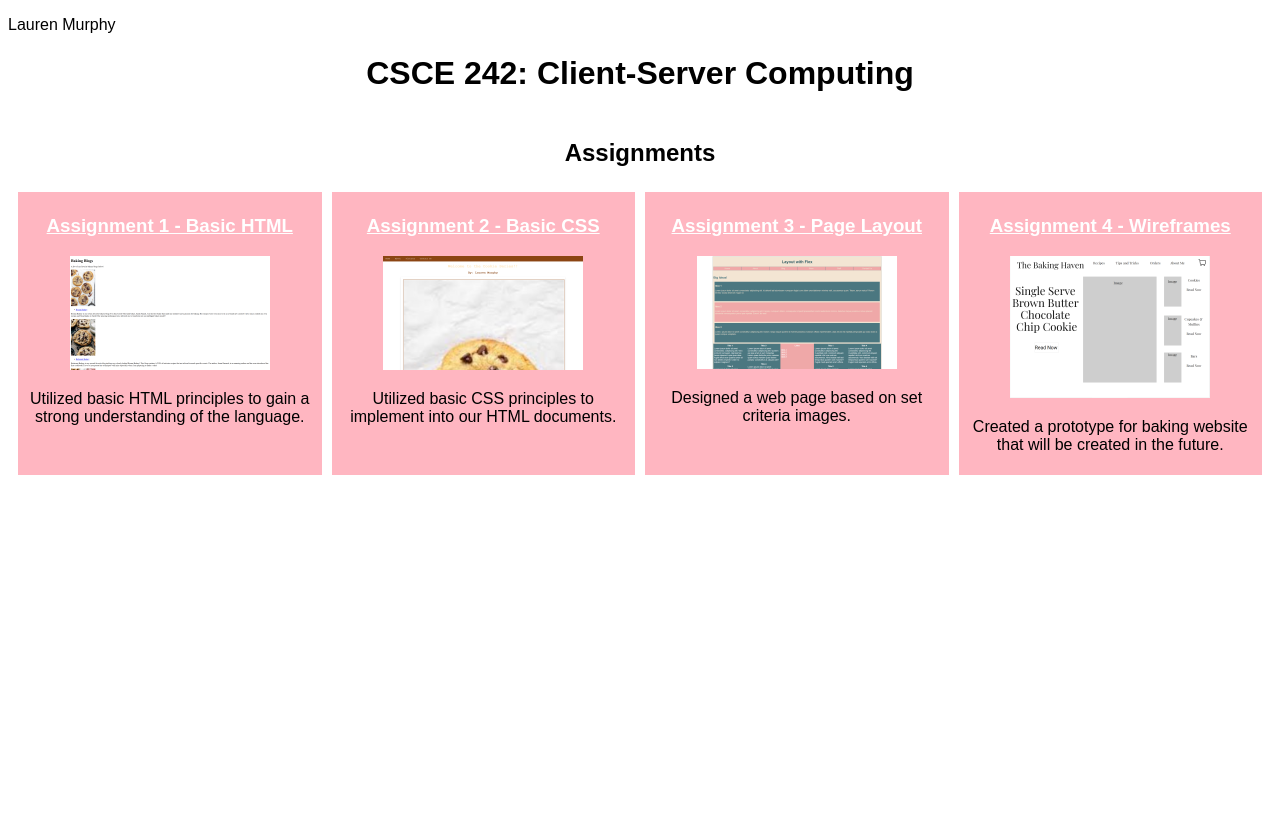
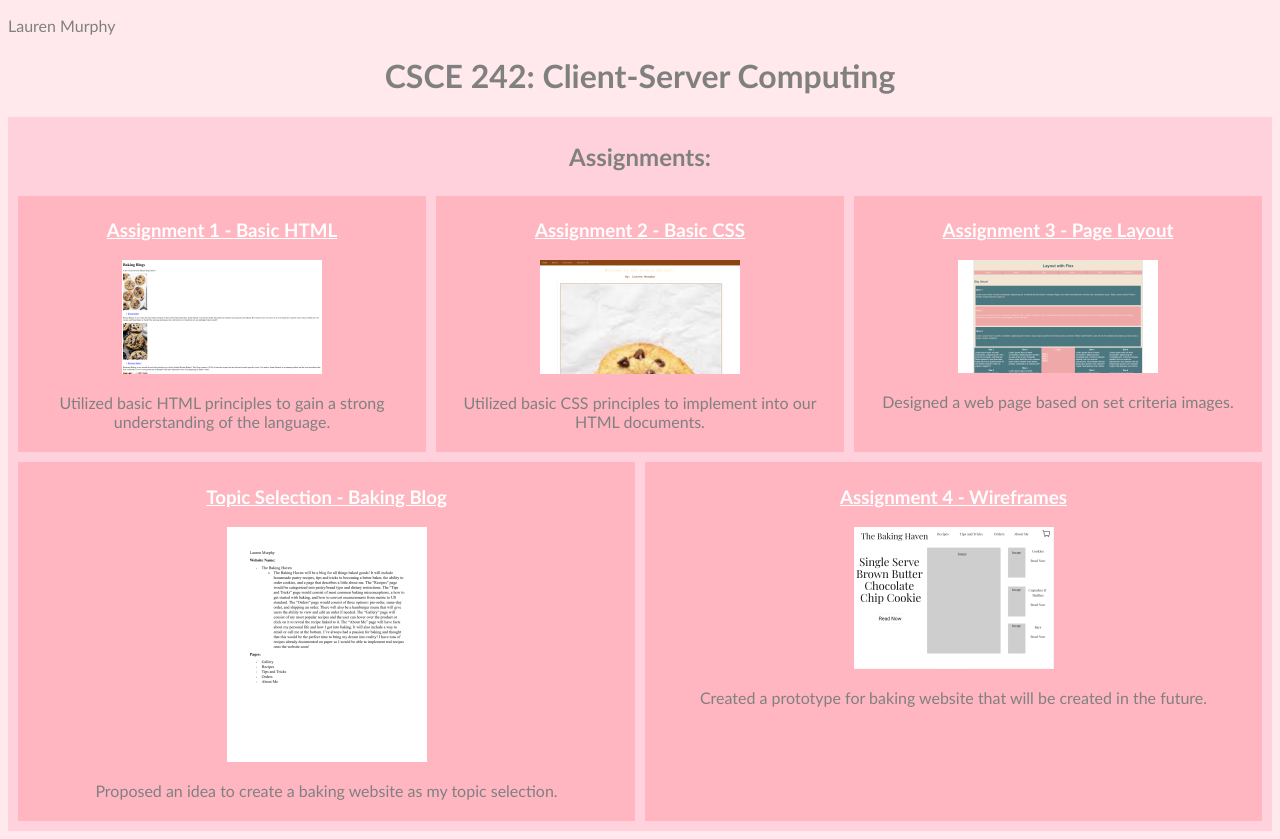
Before and after one commit to lmmurphy0808/lmmurphy0808.github.io, a plain HTML site: page about.html in a window 1280 px wide. Before the commit the page ends 800 px from the top, so only its background shows below. Drawn offline with Linux system fonts and the light colour scheme.

Commit message:
Updated main page

```diff
--- a/about.html
+++ b/about.html
@@ -13,7 +13,7 @@
         </header>
 
         <main id="main-content">
-            <h2>Assignments</h2>
+            <h2>Assignments:</h2>
             <div class="flex-container">
                 <section class="col1of3">
                     <h3>
@@ -36,6 +36,16 @@
                     <img src="images/assignment03ss.png" alt="Assignment 3 Screenshot">
                     <p>Designed a web page based on set criteria images.</p>
                 </section>
+            </div>
+            <div class="flex-container">
+
+                    <section class="col1of3">
+                        <h3>
+                            <li><a href="projects/part1">Topic Selection - Baking Blog</a></li>
+                        </h3>
+                        <img src="images/topicselectionss.png" alt="Topic Selection Assignment Screenshot">
+                        <p>Proposed an idea to create a baking website as my topic selection.</p>
+                    </section>
                     <section class="col1of3">
                         <h3>
                             <li><a href="https://mockitt.com/proto/Jx5aG9bsr2a5sgO6jkv23/sharing?view_mode=device&screen=rbpUbeyPpcI6sZwCf&canvasId=rcUbeyPpmEwsuGeQ">Assignment 4 - Wireframes</a></li>
@@ -43,16 +53,7 @@
                         <img src="images/assignment04ss.png" alt="Assignment 4 Screenshot">
                         <p>Created a prototype for baking website that will be created in the future.</p>
                     </section>
-                <!--<section class="col1of3">
-                    <h3>Assignment 5</h3>
-                    <img src="https://placehold.co/200x150" alt="Assignment 5 Screenshot">
-                    <p>Not assigned yet</p>
-                </section>
-                <section class="col1of3">
-                    <h3>Assignment 6</h3>
-                    <img src="https://placehold.co/200x150" alt="Assignment 6 Screenshot">
-                    <p>Not assigned yet</p>
-                </section>-->
+
             </div>
         </main>
         <footer id="main-footer">
--- a/styles.css
+++ b/styles.css
@@ -1,16 +1,24 @@
+body {
+    background-color: #FFE9EC;
+}
+
 #main-header p {
-    font-family: sans-serif;
+    font-family: 'Gill Sans', 'Gill Sans MT', Calibri, 'Trebuchet MS', sans-serif;;
     text-align: left;
 }
 
 #main-header h1 {
-    font-family: sans-serif;
+    font-family: 'Gill Sans', 'Gill Sans MT', Calibri, 'Trebuchet MS', sans-serif;
     text-align: center;
 }
 
+#main-content, #main-header {
+    color:gray;
+}
+
 #main-content {
-    background-color: #ffffff;
-    font-family: sans-serif;
+    background-color: #FFD1DC;
+    font-family: 'Gill Sans', 'Gill Sans MT', Calibri, 'Trebuchet MS', sans-serif;
     padding: 5px;
     text-align: center;
 }
@@ -19,12 +27,11 @@
     background-color: lightpink;
     padding: 5px;
     margin: 5px;
-    font-family: sans-serif;
+    font-family: 'Gill Sans', 'Gill Sans MT', Calibri, 'Trebuchet MS', sans-serif;
     text-align: center;
 }
 
 .col1of3 a {
-
     color:white;
 }
 
```
Also changed, not shown: images/topicselectionss.png (added). Lines whose indentation alone changed are shown as unchanged.
